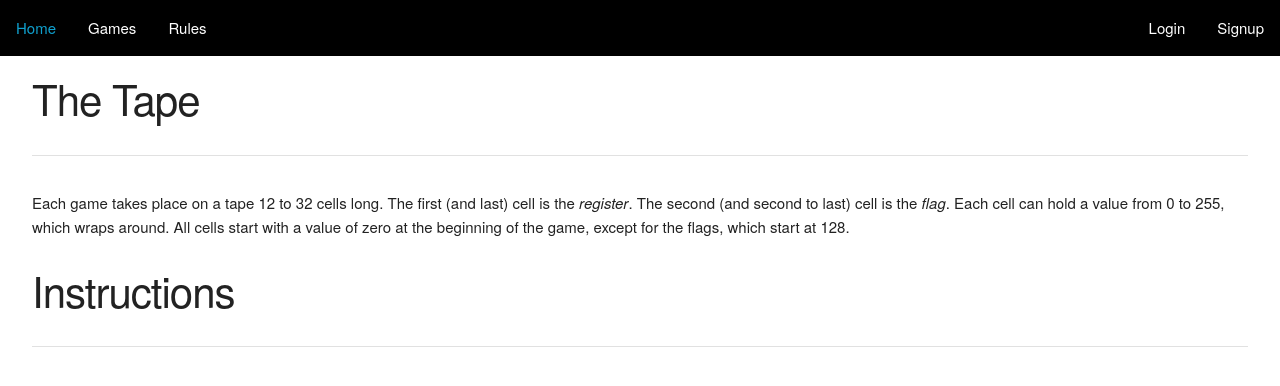
After one commit to JoeD42/BF-Joust-plus-plus, a Django app: page /rules/ in a window 1280 px wide. The commit adds this page. Shown: the top 386 px of the page. Run offline with Django 3.2, Linux system fonts and the light colour scheme.

Commit message:
end of day commit

```diff
--- /dev/null
+++ b/static/css/main.css
@@ -0,0 +1,29 @@
+nav {
+    display: flex;
+    flex-flow: row wrap;
+    justify-content: flex-start;
+    background-color: black;
+    color: white;
+}
+
+#app {
+    width: 95%;
+    min-width: 320px;
+    margin: auto;
+    margin-top: 16px;
+}
+
+textarea {
+    resize: none;
+}
+
+.nav-button {
+    color: white;
+    text-decoration: none;
+    padding: 16px;
+
+}
+
+.login-button {
+    margin-left: auto;
+}
--- a/static/js/debug.js
+++ b/static/js/debug.js
@@ -5,7 +5,7 @@ const PLAY_INTERVAL = 20;
 Vue.component("gameselect", {
     props: ["game"],
     template: `<span class="game-select">
-    <button @click="$emit('showgame', game)">{{ game.winner > 0 ? ">" : game.winner < 0 ? "<" : "=" }}</button>
+    <button class="select-button" @click="$emit('showgame', game)">{{ game.winner > 0 ? ">" : game.winner < 0 ? "<" : "=" }}</button>
     <br v-if="game.tape_len === 32"/></span>`
 })
 
@@ -55,7 +55,7 @@ let vm = new Vue({
             this.game_select = [];
             result = "";
             axios({
-                url: "api/debug/",
+                url: "/api/debug/",
                 method: "post",
                 headers: {
                     "X-CSRFToken": document.querySelector("input[name=csrfmiddlewaretoken]").value
@@ -85,7 +85,7 @@ let vm = new Vue({
                     default:
                         this.loading = `Error ${rep.error}: ${rep.err_msg}`;
                 }
-            }).catch(error => {this.loading = `Error: ${error}`;});
+            }).catch(error => {this.loading = `${error}`;});
         },
         draw: function() {
             this.ctx.fillStyle = "#000000";
--- a/static_apps/urls.py
+++ b/static_apps/urls.py
@@ -4,5 +4,7 @@ from . import views
 
 app_name = "static_apps"
 urlpatterns = [
+    path("", views.index, name="index"),
     path("debug/", views.debug, name="debug"),
+    path("rules/", views.rules, name="rules")
 ]
--- a/static_apps/views.py
+++ b/static_apps/views.py
@@ -4,4 +4,10 @@ def debug(request):
     left = request.GET.get("left", None)
     right = request.GET.get("right", None)
 
-    return render(request, "debug.html", {"left": left, "right": right})
+    return render(request, "debug.html", {"left": left, "right": right, "this_user": request.user.username})
+
+def index(request):
+    return render(request, "index.html", { "this_user": request.user.username })
+
+def rules(request):
+    return render(request, "rules.html", { "this_user": request.user.username })
--- a/templates/base.html
+++ b/templates/base.html
@@ -7,15 +7,23 @@
 
         <link rel="stylesheet" href="{% static 'css/normalize.css' %}"/>
         <link rel="stylesheet" href="{% static 'css/skeleton.css' %}"/>
+        <link rel="stylesheet" href="{% static 'css/main.css' %}"/>
         {% block headers %}
         {% endblock headers %}
     </head>
 
     <body>
         <nav>
-            <a href="">Home</a>
-            <a href="/debug/">Games</a>
-
+            <a class="nav-button" href="{% url 'static_apps:index' %}">Home</a>
+            <a class="nav-button" href="{% url 'static_apps:debug' %}">Games</a>
+            <a class="nav-button" href="{% url 'static_apps:rules' %}">Rules</a>
+                {% if this_user %}
+                    <a class="nav-button login-button" href="{% url 'users:profile' this_user %}">{{ this_user }}</a>
+                    <a class="nav-button" href="{% url 'users:do_logout' %}">Logout</a>
+                {% else %}
+                    <a class="nav-button login-button" href="{% url 'users:login' %}">Login</a>
+                    <a class="nav-button" href="{% url 'users:signup' %}">Signup</a>
+                {% endif %}
         </nav>
         {% block content %}
         {% endblock content %}
--- a/templates/debug.html
+++ b/templates/debug.html
@@ -8,8 +8,10 @@
 {% block content %}
     <div id="app">
         {% csrf_token %}
-        <textarea v-model="left"></textarea><br/>
-        <textarea v-model="right"></textarea><br/>
+        <h4>Left Program</h4>
+        <textarea wrap="off" rows="10" v-model="left"></textarea><br/>
+        <h4>Right Program</h4>
+        <textarea wrap="off" rows="10" v-model="right"></textarea><br/>
         <button @click="run">Run</button>
         <h2>[[ loading ]]</h2>
 
--- a/templates/login.html
+++ b/templates/login.html
@@ -1,7 +1,7 @@
 {% extends "base.html" %}
 
 {% block content %}
-
+    <div id="app">
         <h2>{{ error }}</h2>
 
         <form action="{% url 'users:do_login' %}" method="post">
@@ -19,4 +19,5 @@
 
             <input type="submit" value="Log in" />
         </form>
+    </div>
 {% endblock content %}
--- a/templates/profile.html
+++ b/templates/profile.html
@@ -1,6 +1,7 @@
 {% extends "base.html" %}
 
 {% block content %}
+    <div id="app">
         <h2>{{ profile.username }}</h2>
 
         {% if is_current %}
@@ -19,4 +20,5 @@
         {% empty %}
             <p>This user has no programs to show</p>
         {% endfor %}
+    </div>
 {% endblock content %}
--- /dev/null
+++ b/templates/rules.html
@@ -0,0 +1,56 @@
+{% extends "base.html" %}
+
+{% block content %}
+{% comment %}
+    +   increase tape element by one (polarity dependant)
+    -   decrease tape element by one (polarity dependant)
+    <   move pointer away from opponent
+    >   move pointer towards opponent
+    .   do nothing
+    ,   write current tape element to register
+    #   increase register by one (polarity dependant)
+    ~   decrease register by one (polarity dependant)
+    ?	set condition to (tape != 0)
+    =	set condition to (tape == register)
+    !	set condition to (tape != register)
+    &	set condition to (register != 0)
+    [	goto matching ] if condition is false
+    ]	goto matching [ if condition is true
+    :	if condition is false, jump to matching | (or ; if there is no |)
+    |	goto matching ; (this is an else statement, so if we reached this naturally, we should skip it)
+    ;	do nothing (this is the endif, if reached on its own, must act like . to balance timings)
+
+
+    {% cmd %}
+    {* comment *}
+
+
+    {% def funcname arg1 ... :: const1_id const1_value ... %}
+    {% enddef %}
+
+    {% for name ini end step :: name ini step ... %}
+    {% endfor %}
+
+    {% if value %}
+    {% elif value %}
+    {% else %}
+    {% endif %}
+
+    {% call funcname param1 ... %}
+
+    {% block const1_id const1_value ... %}
+    {% endblock %}
+
+{% endcomment %}
+<div id="app">
+    <h2>The Tape</h2><hr/>
+    <p>
+        Each game takes place on a tape 12 to 32 cells long.
+        The first (and last) cell is the <em>register</em>.
+        The second (and second to last) cell is the <em>flag</em>.
+        Each cell can hold a value from 0 to 255, which wraps around.
+        All cells start with a value of zero at the beginning of the game, except for the flags, which start at 128.
+    </p>
+    <h2>Instructions</h2><hr/>
+</div>
+{% endblock content %}
--- a/templates/signup.html
+++ b/templates/signup.html
@@ -1,7 +1,7 @@
 {% extends "base.html" %}
 
 {% block content %}
-
+    <div id="app">
         <h2>{{ error }}</h2>
 
         <form action="{% url 'users:do_signup' %}" method="post">
@@ -19,4 +19,5 @@
 
             <input type="submit" value="Sign Up" />
         </form>
+    </div>
 {% endblock content %}
```
Also changed, not shown: static/css/debug.css (+11 -0 lines), templates/index.html (added, +8 -0 lines), templates/program.html (+14 -2 lines), users/views.py (+4 -4 lines), db.sqlite3. Lines whose indentation alone changed are shown as unchanged.
